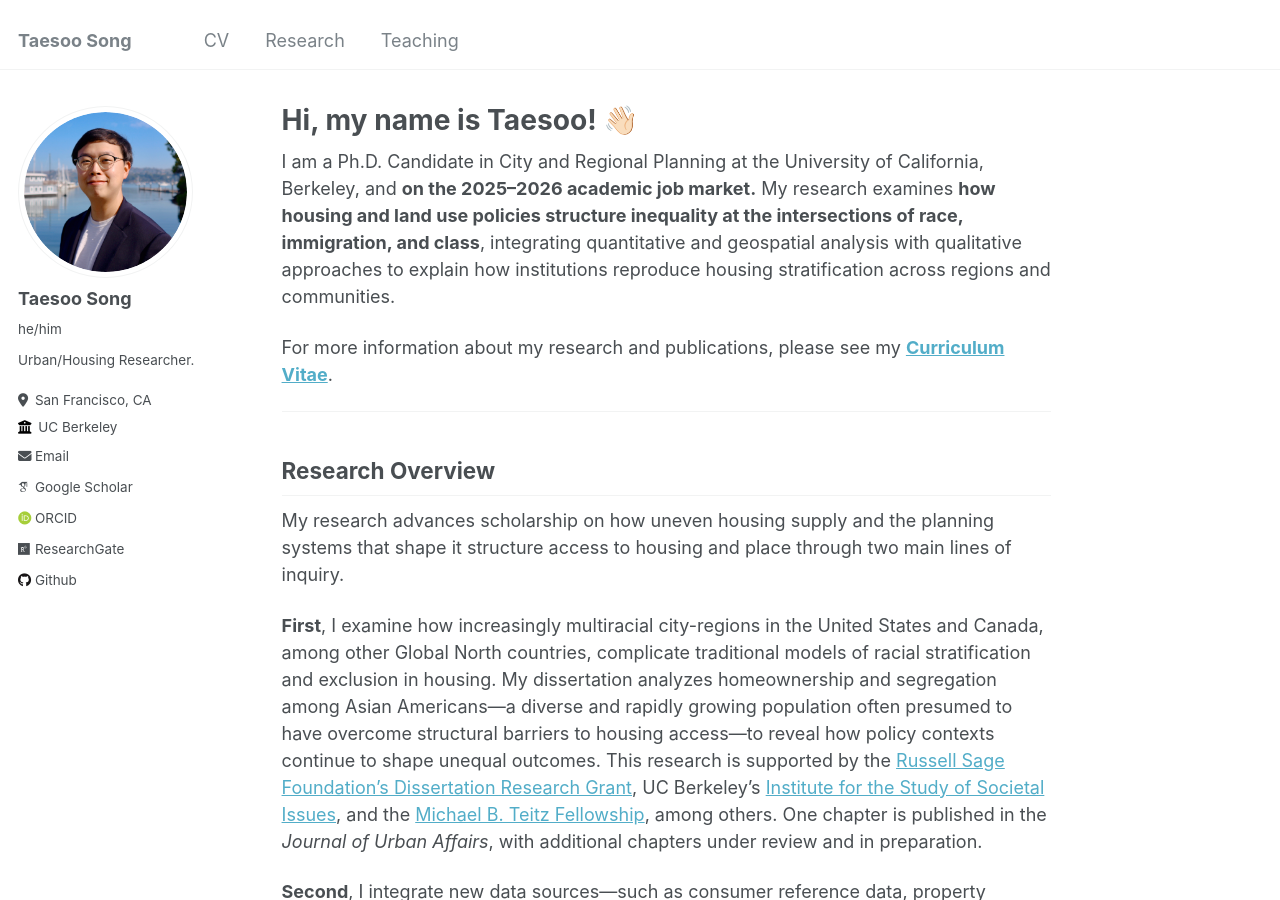
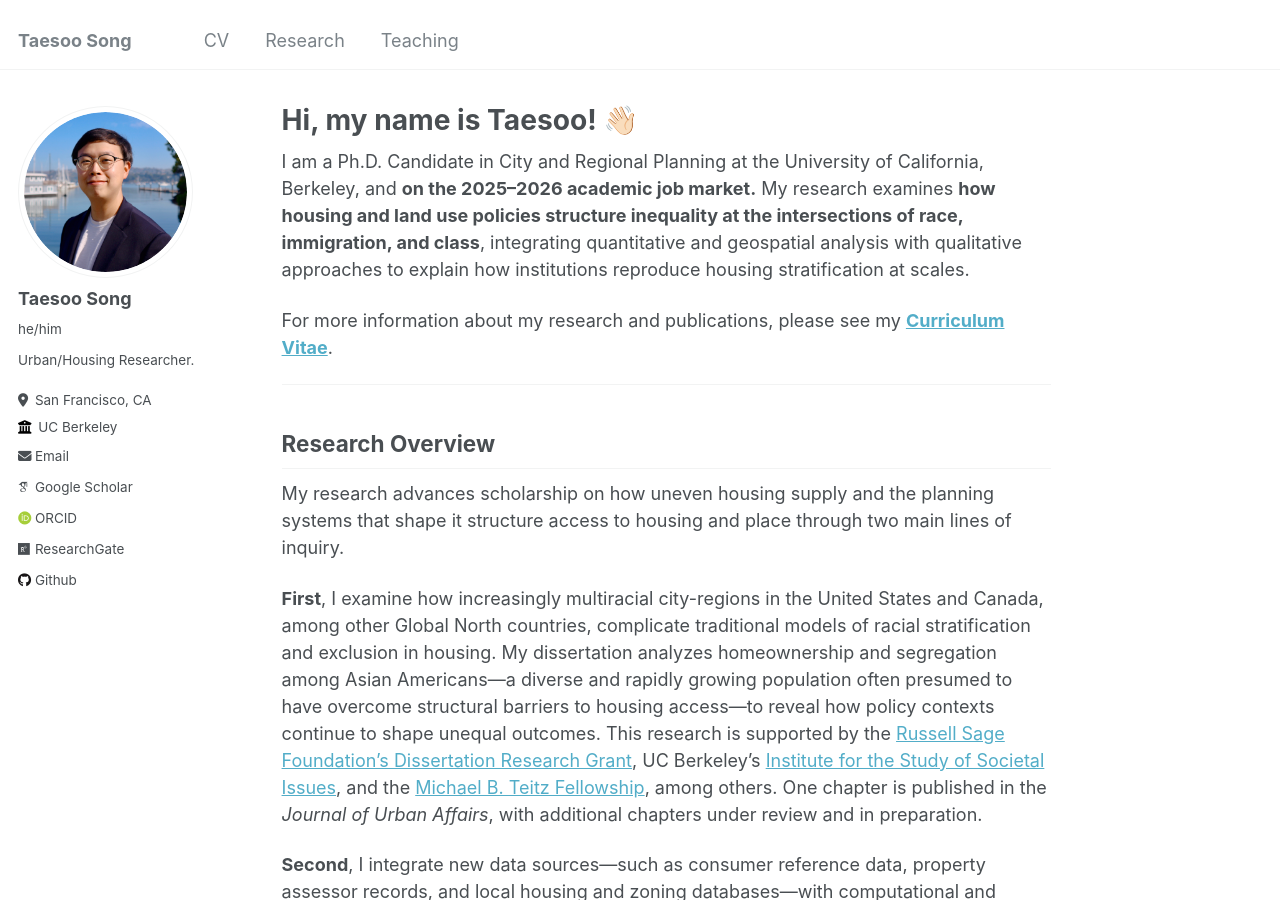
Before and after one commit to taesoosong/taesoosong.github.io, a Jekyll site: the page built from _pages/about.md, in a window 1280 px wide and 900 px high. Built offline with Jekyll 4.4.1, drawn with Linux system fonts in a browser that asks for light colours; some web fonts are replaced.

Commit message:
Update about.md

```diff
--- a/_pages/about.md
+++ b/_pages/about.md
@@ -8,7 +8,7 @@ redirect_from:
   - /about.html
 ---
 
-I am a Ph.D. Candidate in City and Regional Planning at the University of California, Berkeley, and **on the 2025–2026 academic job market.** My research examines **how housing and land use policies structure inequality at the intersections of race, immigration, and class**, integrating quantitative and geospatial analysis with qualitative approaches to explain how institutions reproduce housing stratification across regions and communities.
+I am a Ph.D. Candidate in City and Regional Planning at the University of California, Berkeley, and **on the 2025–2026 academic job market.** My research examines **how housing and land use policies structure inequality at the intersections of race, immigration, and class**, integrating quantitative and geospatial analysis with qualitative approaches to explain how institutions reproduce housing stratification at scales.
 
 For more information about my research and publications, please see my [**Curriculum Vitae**](https://taesoosong.github.io/academic_cv/CV_SONG_Taesoo.pdf).
 
```
